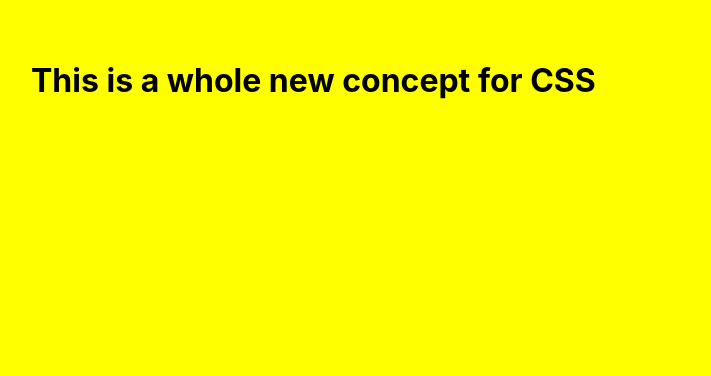
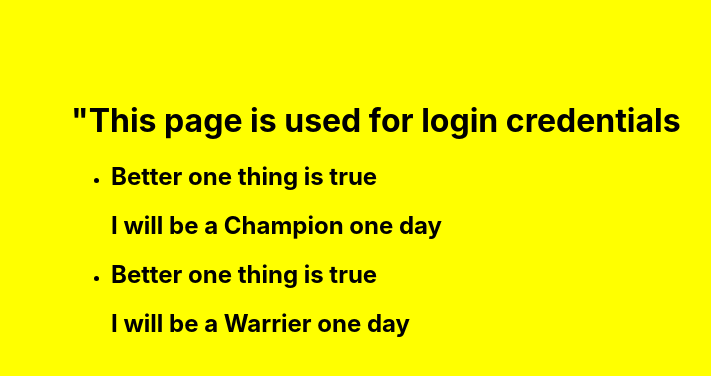
Before and after one commit to abhishek23022002/React-Application, a React (Create React App) app: page / in a window 1280 px wide. Shown: the top 376 px of the page, without its empty margins (9-720 px from the left). Built offline with nearby package versions, Linux system fonts and the light colour scheme.

Commit message:
AddedCONSOLE,moreclarity on map function

```diff
--- a/src/Components/Login.js
+++ b/src/Components/Login.js
@@ -2,14 +2,25 @@ import Car from '../index'
 
 function LoginCredtionals(params) {
    /*  let login = "Champion" */
-    let login1 = ["Champion","Warrrier"]
+    let login1 = ["Champion","Warrier"]
     let i = 0
     return(
-       <><h1>"This page is used for login credentials</h1>
-       <ul>
-        {login1.map((value1,index)=><li key = {++i}><Car  login = {value1}/></li>)}
+       <>
+       <h1>"This page is used for login credentials</h1>
+     <ul>
+{/*         {login1.map((value)=>
+            <li key = {++i}>
+                <h1>I will be {value} one day</h1>
+            </li>
+        )}   */}
+       {/* {login1.map((value1,index)=>{<li key={index}><Car  login = {value1}/></li>})}  */}
+       {login1.map((value,index)=>
+         <li key={index}>{login1 !== undefined ? <Car login ={value}/> : null } </li>
+
+       )}
+
+
        </ul>
-     {/*   {login !== undefined ? <Car login ={login}/> : null } */}
 
        </>
     )
--- a/src/Components/NewCSS.css
+++ b/src/Components/NewCSS.css
@@ -1,5 +1,5 @@
 body{
     color: black;
     background-color: yellow;
-    padding: 40px;
+    padding: 80px;
 }
--- a/src/index.js
+++ b/src/index.js
@@ -15,6 +15,7 @@ function Garage(params) {
 }
 function Car(props) {
   const hello = props.login
+  console.log("Incoming",hello)
 return(<>
   <Garage/>
   <h2>I will be a {hello} one day </h2>
@@ -27,7 +28,7 @@ return(<>
 const root = ReactDOM.createRoot(document.getElementById('root'));
 root.render(
   <React.StrictMode>
-    <ForCSS/>
+    <LoginCredtionals/>
   </React.StrictMode>
 );
 
```
